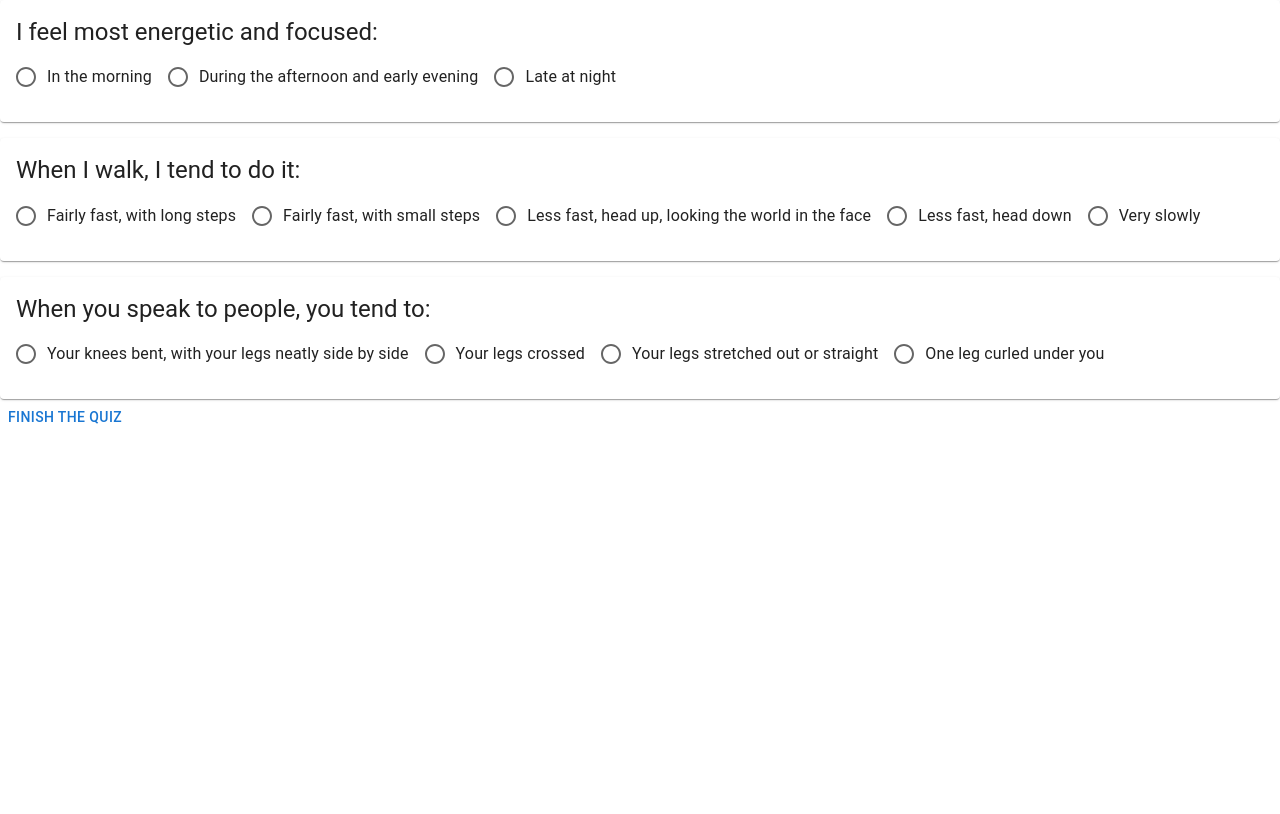
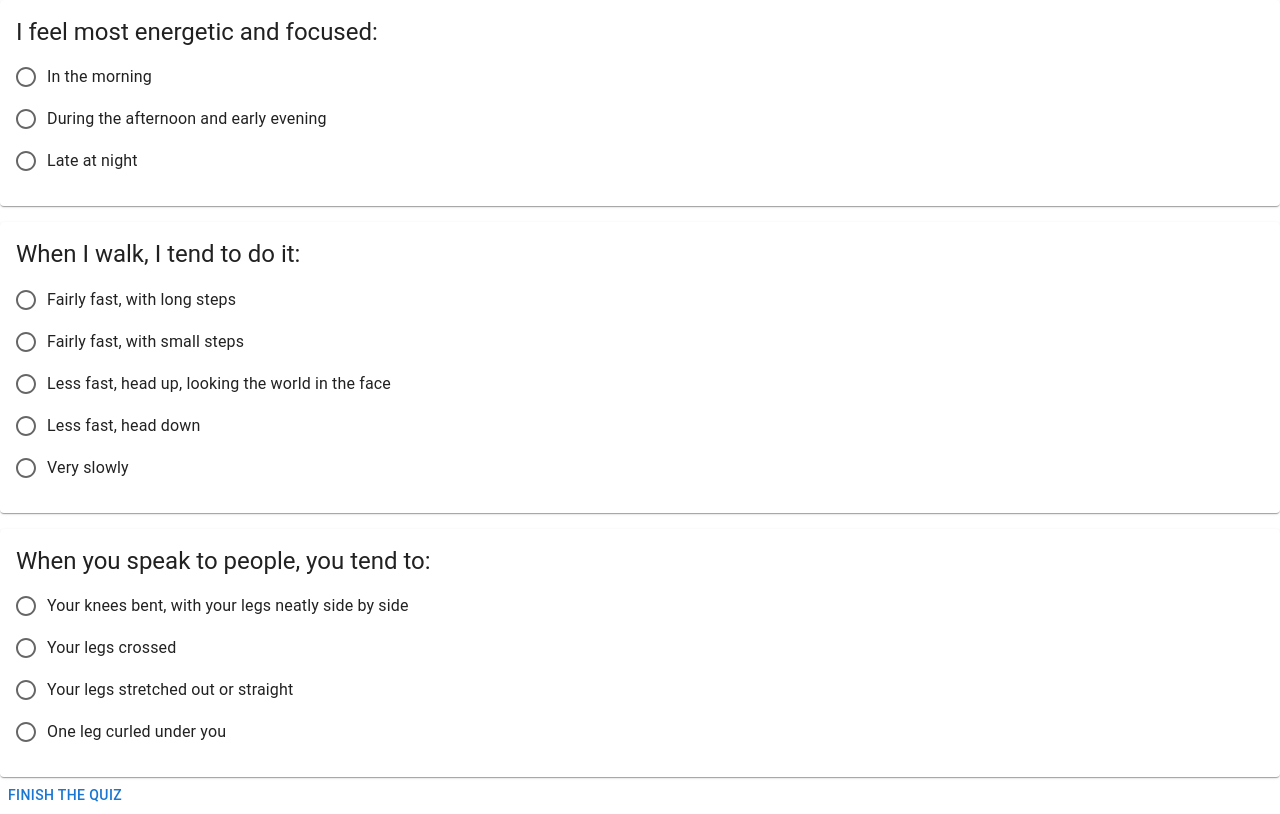
Before and after one commit to 394-s22/unfound1, a React (Create React App) app: page /question in a window 1280 px wide. Built offline with nearby package versions, Linux system fonts and the light colour scheme.

Commit message:
fixed issue: answer selection
Now, users can only chose one answer

```diff
--- a/src/components/quizQuestion.js
+++ b/src/components/quizQuestion.js
@@ -15,46 +15,22 @@ function QuizQuestion ({question, answers}) {
             {question[0]}
         </Typography>
         {
-            Object.values(question[1]).map(answer => <QuizAnswer answer={answer}/>)
+            QuizAnswer (question[1])
+            // Object.values(question[1]).map(answer => <QuizAnswer answer={answer}/>)
         }
         </CardContent>
         </Card>
     )
 }
-// function QuizAnswer ({answer}) {
-//     console.log({answer});
 
-//     const [value, setValue] = useState();
-
-//     const handleChange = (event) => {
-//         setValue(event.target.value);
-//       };
-
-
-//     return(
-//     <FormControl >
-//         <RadioGroup
-//             aria-labelledby="demo-controlled-radio-buttons-group"
-//             name="controlled-radio-buttons-group"
-//             value={value}
-//             onChange={handleChange}
-//         >
-//             <FormControlLabel id="demo-radio-buttons-group-label" value={answer} control={<Radio />} label={answer} />
-
-//         </RadioGroup>
-//     </FormControl>
-//     )
-
-// }
-
-function QuizAnswer ({answer}) {
-    console.log({answer});
+function QuizAnswer (answers) {
 
     const [value, setValue] = useState();
 
     const handleChange = (event) => {
         setValue(event.target.value);
       };
+
 
 
     return(
@@ -65,16 +41,16 @@ function QuizAnswer ({answer}) {
             value={value}
             onChange={handleChange}
         >
-            {/* {
-                Object.values(answer).map((ans) => <FormControlLabel id="demo-radio-buttons-group-label" value={ans} control={<Radio />} label={ans} /> )
-            } */}
-            <FormControlLabel id="demo-radio-buttons-group-label" value={answer} control={<Radio />} label={answer} />
-
+            {
+                Object.values(answers).map((ans) => <FormControlLabel id="demo-radio-buttons-group-label" value={ans} control={<Radio />} label={ans} /> )
+            }
         </RadioGroup>
     </FormControl>
     )
 
 }
+
+
 
 function QuizQuestionList({quiz}) {
 
```
